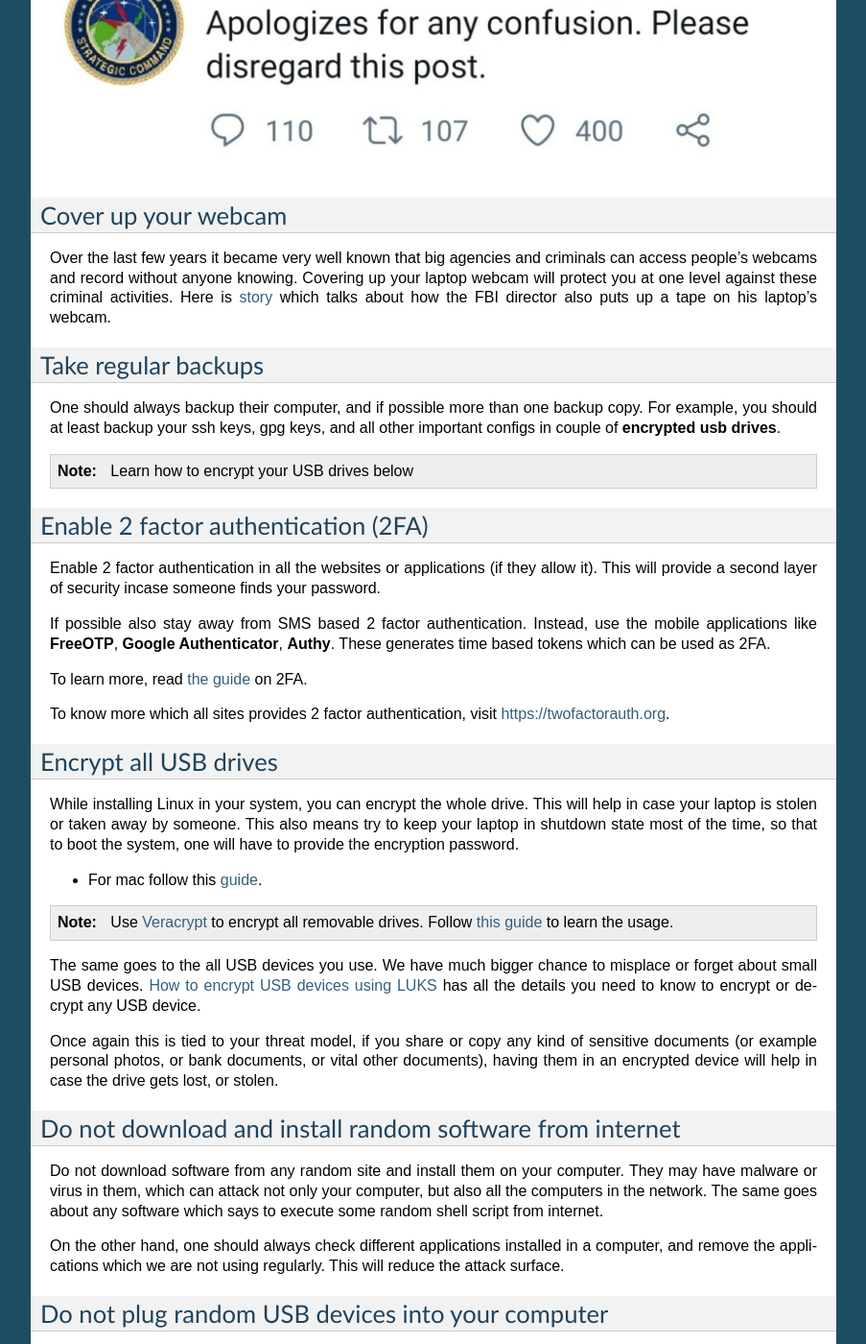
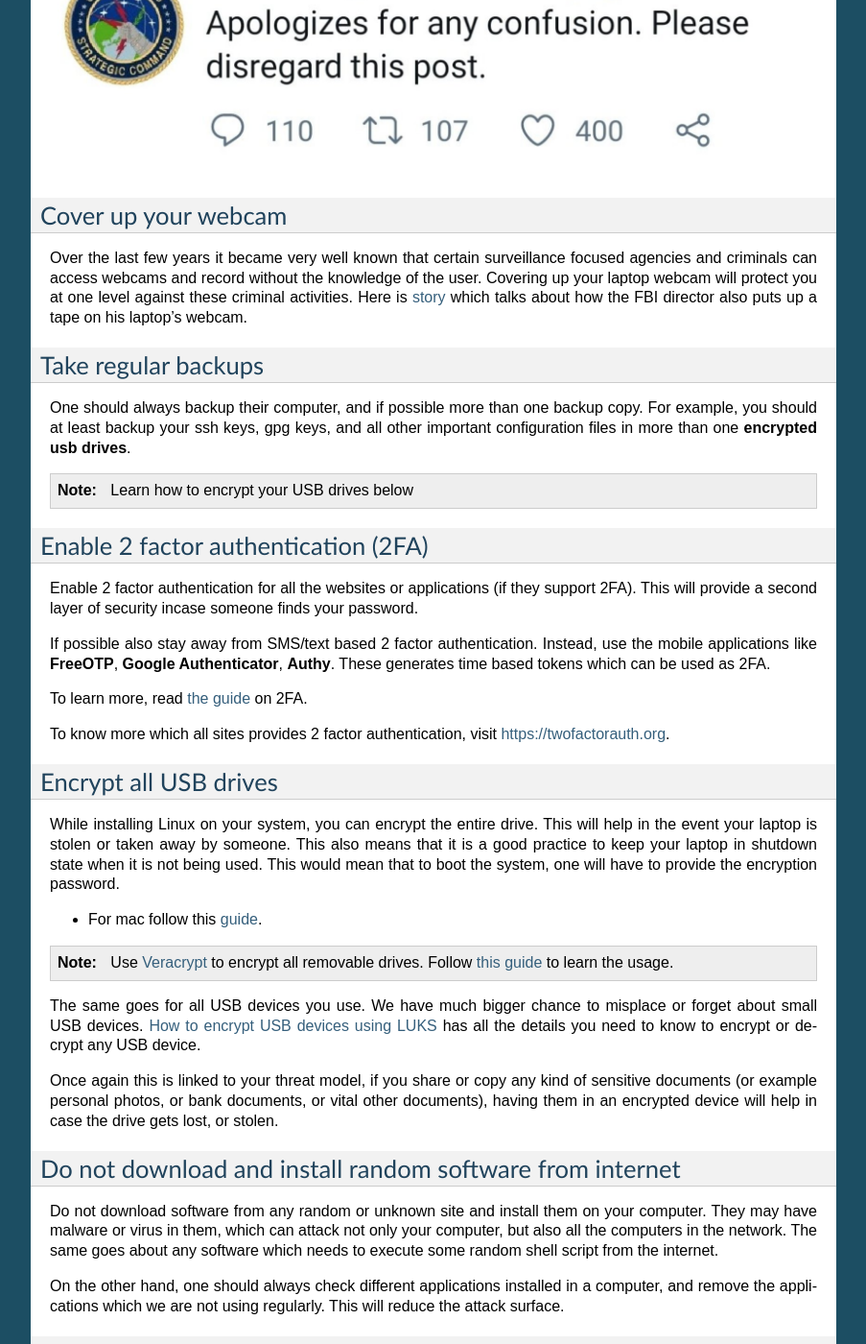
Before and after one commit to kushaldas/summertraining, a Sphinx documentation site: the page built from docs/opsec.rst, in a window 1280 px wide and 1400 px high, scrolled down 1755 px. Shown: the whole window at 96% size, without its empty margins (198-1101 px from the left). Built offline with Sphinx 7.4.7, drawn with Linux system fonts in a browser that asks for light colours; some of the changed text lies outside the part shown.

Commit message:
Minor fixes to the document
Some minor fixes - mostly grammatical and sentence restructuring

```diff
--- a/docs/opsec.rst
+++ b/docs/opsec.rst
@@ -18,10 +18,10 @@ Keep your machine updated
 
 Always keep all the software updated. There are always new security updates
 available, and we should install them as soon as possible. This is true not
-only for normal computers, but, also for mobile phones and any other modern
-smart home internet things.
+only for desktop computers and laptops, but, also for mobile phones and any other modern
+smart home internet connected things.
 
-If you don't update your computer regularly, or else an attacker can find out
+If you do not update your computer regularly an attacker can find out
 the vulnerabilities in older version of the software or in the older version
 of the operating system you are running and attack your computer. Remember
 your threat model, think about what all things can go wrong if someone gets
@@ -68,8 +68,8 @@ The following is `an incident <https://www.dailydot.com/debug/gibberish-tweet-u-
 Cover up your webcam
 ---------------------
 
-Over the last few years it became very well known that big agencies and
-criminals can access people's webcams and record without anyone knowing.
+Over the last few years it became very well known that certain surveillance focused agencies and
+criminals can access webcams and record without the knowledge of the user.
 Covering up your laptop webcam will protect you at one level against these
 criminal activities. Here is `story
 <http://thehill.com/policy/national-security/295933-fbi-director-cover-up-your-webcam>`_
@@ -82,7 +82,7 @@ Take regular backups
 
 One should always backup their computer, and if possible more than one backup
 copy. For example, you should at least backup your ssh keys, gpg keys, and all
-other important configs in couple of **encrypted usb drives**.
+other important configuration files in more than one **encrypted usb drives**.
 
 .. note:: Learn how to encrypt your USB drives below
 
@@ -90,11 +90,11 @@ other important configs in couple of **encrypted usb drives**.
 Enable 2 factor authentication (2FA)
 -------------------------------------
 
-Enable 2 factor authentication in all the websites or applications (if they
-allow it). This will provide a second layer of security incase someone finds
+Enable 2 factor authentication for all the websites or applications (if they
+support 2FA). This will provide a second layer of security incase someone finds
 your password.
 
-If possible also stay away from SMS based 2 factor authentication. Instead,
+If possible also stay away from SMS/text based 2 factor authentication. Instead,
 use the mobile applications like **FreeOTP**, **Google Authenticator**,
 **Authy**. These generates time based tokens which can be used as 2FA.
 
@@ -106,9 +106,9 @@ To know more which all sites provides 2 factor authentication, visit
 Encrypt all USB drives
 ------------------------
 
-While installing Linux in your system, you can encrypt the whole drive. This
-will help in case your laptop is stolen or taken away by someone. This also means
-try to keep your laptop in shutdown state most of the time, so that to boot the system,
+While installing Linux on your system, you can encrypt the entire drive. This
+will help in the event your laptop is stolen or taken away by someone. This also means
+that it is a good practice to keep your laptop in shutdown state when it is not being used. This would mean that to boot the system,
 one will have to provide the encryption password.
 
 - For mac follow this `guide <https://support.apple.com/en-us/HT204837>`_.
@@ -117,13 +117,13 @@ one will have to provide the encryption password.
           Follow `this guide <`https://freedom.press/training/encryption-toolkit-media-makers-veracrypt-guide/>`_ to learn the usage.
 
 
-The same goes to the all USB devices you use. We have much bigger chance to
+The same goes for all USB devices you use. We have much bigger chance to
 misplace or forget about small USB devices. `How to encrypt USB devices using
 LUKS <https://kushaldas.in/posts/encrypting-drives-with-luks.html>`_ has all
 the details you need to know to encrypt or decrypt any USB device.
 
 
-Once again this is tied to your threat model, if you share or copy any kind of
+Once again this is linked to your threat model, if you share or copy any kind of
 sensitive documents (or example personal photos, or bank documents, or vital
 other documents), having them in an encrypted device will help in case the
 drive gets lost, or stolen.
@@ -131,10 +131,10 @@ drive gets lost, or stolen.
 Do not download and install random software from internet
 ----------------------------------------------------------
 
-Do not download software from any random site and install them on your
+Do not download software from any random or unknown site and install them on your
 computer. They may have malware or virus in them, which can attack not only
 your computer, but also all the computers in the network. The same goes about
-any software which says to execute some random shell script from internet.
+any software which needs to execute some random shell script from the internet.
 
 On the other hand, one should always check different applications installed in
 a computer, and remove the applications which we are not using regularly. This
@@ -144,7 +144,7 @@ will reduce the attack surface.
 Do not plug random USB devices into your computer
 --------------------------------------------------
 
-If you ever find any random USB device in the parking lot, or on footpath, or
+If you ever find any unknown USB device in the parking lot, or on footpath, or
 in college, do not plug that into your computer. This is one easiest way
 people spread malware and systems get compromised. The same goes for [any USB
 device handed over in a
```
Also changed, not shown: other parts of docs/opsec.rst (+6 -6 lines).
